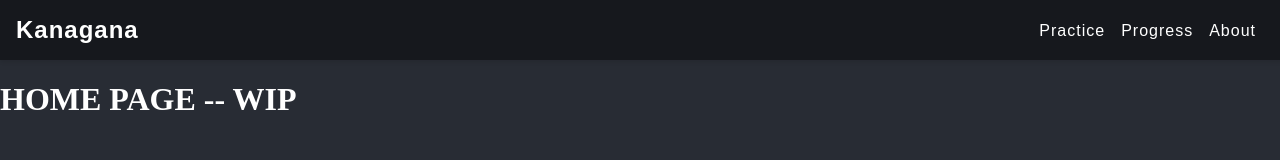
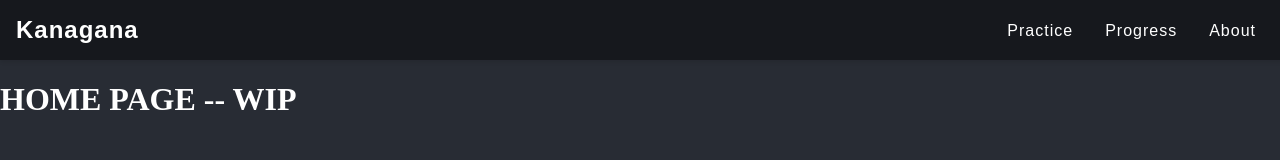
Before and after one commit to NguyenHChinh/kanagana, a React (Vite) app: page / in a window 1280 px wide. Shown: the top 160 px of the page. Built offline with nearby package versions, Linux system fonts and the light colour scheme.

Commit message:
style: navbar adjustment

```diff
--- a/src/components/Navbar.css
+++ b/src/components/Navbar.css
@@ -28,7 +28,7 @@
   .navbar-links {
     list-style: none;
     display: flex;
-    gap: 16px;
+    gap: 32px;
     margin: 0;
     padding: 0;
     padding-right: 40px;
```
